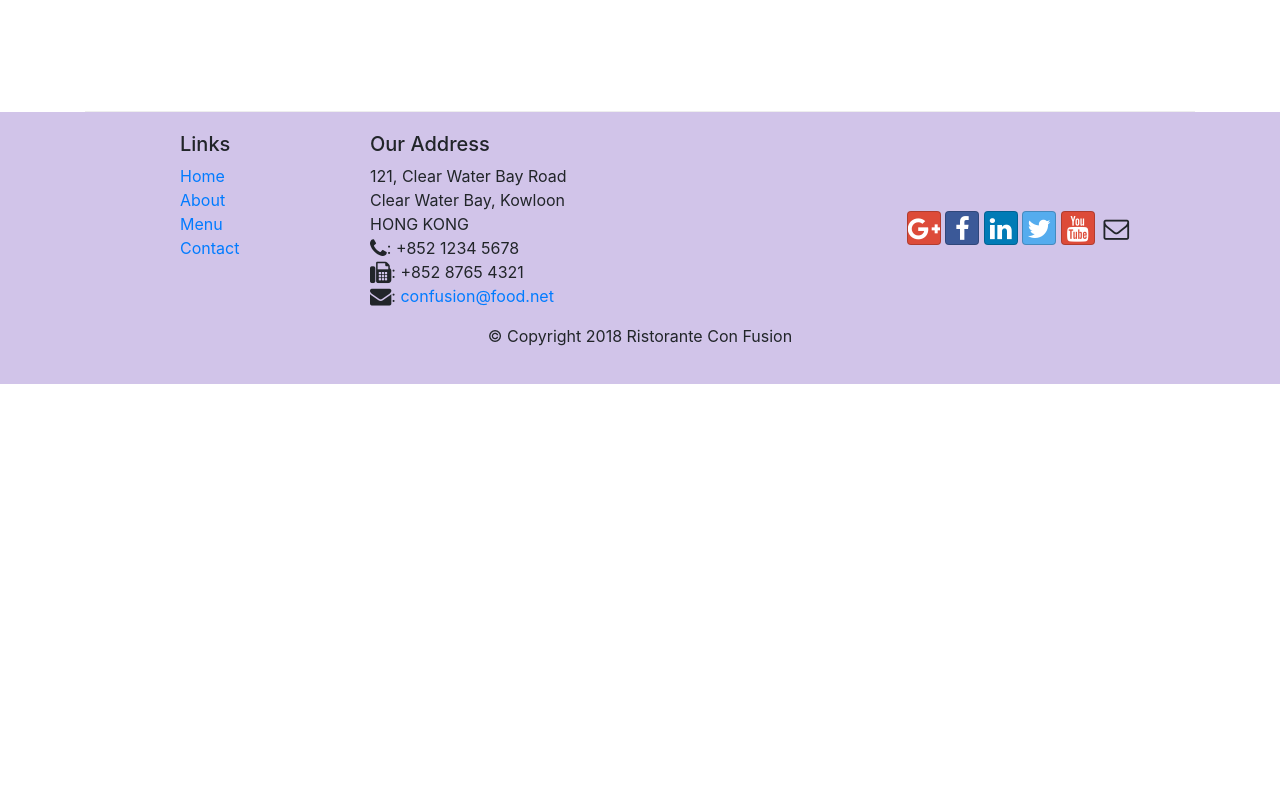
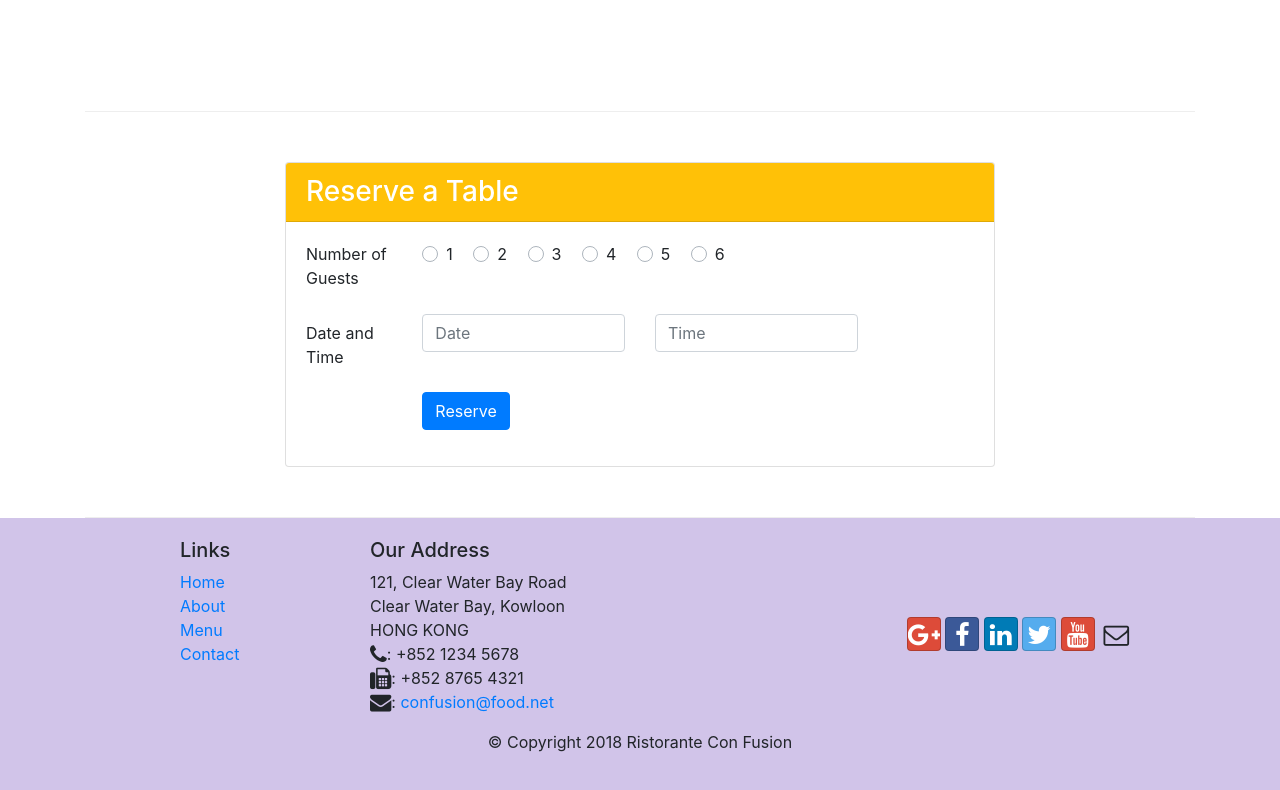
Before and after one commit to marco-galbarini/tc_fullstack_react_bootstrap4, a website: page index.html in a window 1280 px wide. Shown: the part 1398-2188 px from the top of the page. Before the commit the page ends 1782 px from the top, so only its background shows below. Drawn offline with nearby package versions, Linux system fonts and the light colour scheme.

Commit message:
Assignment 2, part 1

```diff
--- a/index.html
+++ b/index.html
@@ -106,8 +106,67 @@
                 </div>
             </div>
         </div>
+        <div class="row row-content align-items-center">
+            <div class="col-12 col-sm-8 offset-sm-2">
+                <div class="card">
+                    <h3 class="card-header bg-warning text-white">Reserve a Table</h3>
+                    <div class="card-body">
+                        <form>
+                            <div class="form-group row">
+                                <fieldset class="col col-12">
+                                    <div class="row">
+                                        <label class="col col-12 col-md-2">Number of Guests</label>
+                                        <div class="col col-12 col-md-10">
+                                            <div class="custom-control custom-radio custom-control-inline">
+                                                <input type="radio" class="custom-control-input" id="defaultInline1" name="inlineDefaultRadiosExample">
+                                                <label class="custom-control-label" for="defaultInline1">1</label>
+                                            </div>
+                                            <div class="custom-control custom-radio custom-control-inline">
+                                                <input type="radio" class="custom-control-input" id="defaultInline2" name="inlineDefaultRadiosExample">
+                                                <label class="custom-control-label" for="defaultInline2">2</label>
+                                            </div>
+                                            <div class="custom-control custom-radio custom-control-inline">
+                                                <input type="radio" class="custom-control-input" id="defaultInline3" name="inlineDefaultRadiosExample">
+                                                <label class="custom-control-label" for="defaultInline3">3</label>
+                                            </div>
+                                            <div class="custom-control custom-radio custom-control-inline">
+                                                <input type="radio" class="custom-control-input" id="defaultInline4" name="inlineDefaultRadiosExample">
+                                                <label class="custom-control-label" for="defaultInline4">4</label>
+                                            </div>
+                                            <div class="custom-control custom-radio custom-control-inline">
+                                                <input type="radio" class="custom-control-input" id="defaultInline5" name="inlineDefaultRadiosExample">
+                                                <label class="custom-control-label" for="defaultInline5">5</label>
+                                            </div>
+                                            <div class="custom-control custom-radio custom-control-inline">
+                                                <input type="radio" class="custom-control-input" id="defaultInline6" name="inlineDefaultRadiosExample">
+                                                <label class="custom-control-label" for="defaultInline6">6</label>
+                                            </div>
+                                        </div>
+                                    </div>
+                                </fieldset>
+                            </div>
+                            <div class="form-group row">
+                                <label class="col-12 col-md-2 col-form-label">Date and Time</label>
+                                <div class="col-6 col-md-4">
+                                    <input type="text" class="form-control" id="date" name="datetime" placeholder="Date">
+                                </div>
+                                <div class="col-6 col-md-4">
+                                    <input type="text" class="form-control" id="time" name="datetime" placeholder="Time">
+                                </div>
+                            </div>
+                            <div class="form-group row">
+                                <div class="offset-md-2 col-2 col-md-10">
+                                    <button type="submit" class="btn btn-primary">
+                                        Reserve
+                                    </button>
+                                </div>
+                            </div>
+                        </form>
+                    </div>
+                </div>
+            </div>
+        </div>
     </div>
-
     <footer class="footer">
         <div class="container">
             <div class="row">
```
Also changed, not shown: contactus.html (+1 -1 lines).
